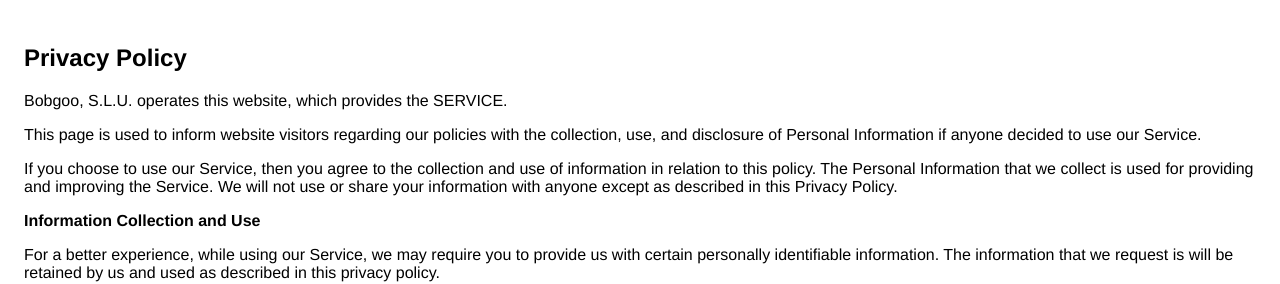
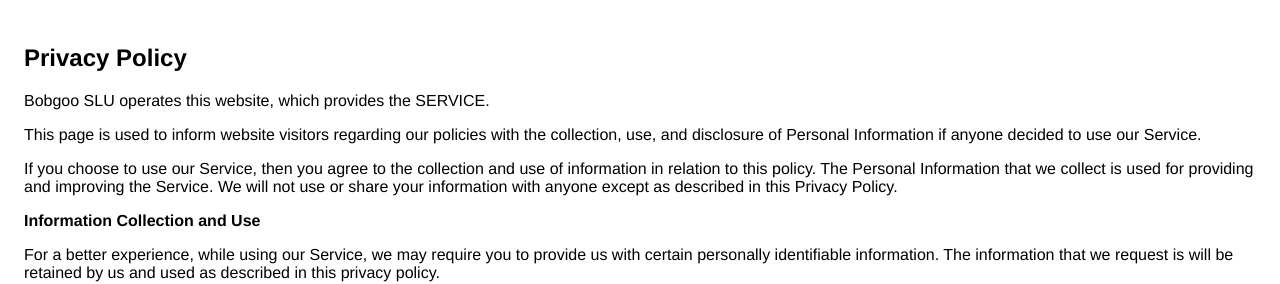
Before and after one commit to angelsubirana/bobgoo, a Jekyll site: the page privacy.html, which Jekyll copies as it is, in a window 1280 px wide. Shown: the top 284 px of the page. Built offline with Jekyll 4.4.1, drawn with Linux system fonts in a browser that asks for light colours.

Commit message:
no message

```diff
--- a/_includes/footer.html
+++ b/_includes/footer.html
@@ -1,6 +1,6 @@
 <footer class="footer">
     <p>All Rights Reserved. &copy; 2019 {{site.username}}</p>
-    <p><a href="mailto:{{ site.email_username }}">Contact</a> | <a href="https://www.bobgoo.com/privacy">Privacy policy</a></p>
+    <p><a href="mailto:{{ site.email_username }}">Contact</a> | <a href="https://www.bobgoo.com/privacy">Privacy</a></p>
 </footer>
 <script src="//cdn.jsdelivr.net/particles.js/2.0.0/particles.min.js"></script>
 <script src="{{ "/assets/js/sweet-scroll.min.js" | prepend: site.baseurl }}"></script>
--- a/privacy.html
+++ b/privacy.html
@@ -1,4 +1,4 @@
-<!DOCTYPE html><html> <head> <meta charset="utf-8"> <meta name="viewport" content="width=device-width"> <title>Privacy Policy</title> <style>body{font-family: "Helvetica Neue", Helvetica, Arial, sans-serif; padding:1em;}</style></head> <body><h2>Privacy Policy</h2> <p> Bobgoo, S.L.U. operates this website, which provides the SERVICE.
+<!DOCTYPE html><html> <head> <meta charset="utf-8"> <meta name="viewport" content="width=device-width"> <title>Privacy Policy</title> <style>body{font-family: "Helvetica Neue", Helvetica, Arial, sans-serif; padding:1em;}</style></head> <body><h2>Privacy Policy</h2> <p> Bobgoo SLU operates this website, which provides the SERVICE.
                   </p> <p>This page is used to inform website visitors regarding our policies with the collection, use, and
                     disclosure of Personal Information if anyone decided to use our Service.
                   </p> <p>If you choose to use our Service, then you agree to the collection and use of information in relation
```
